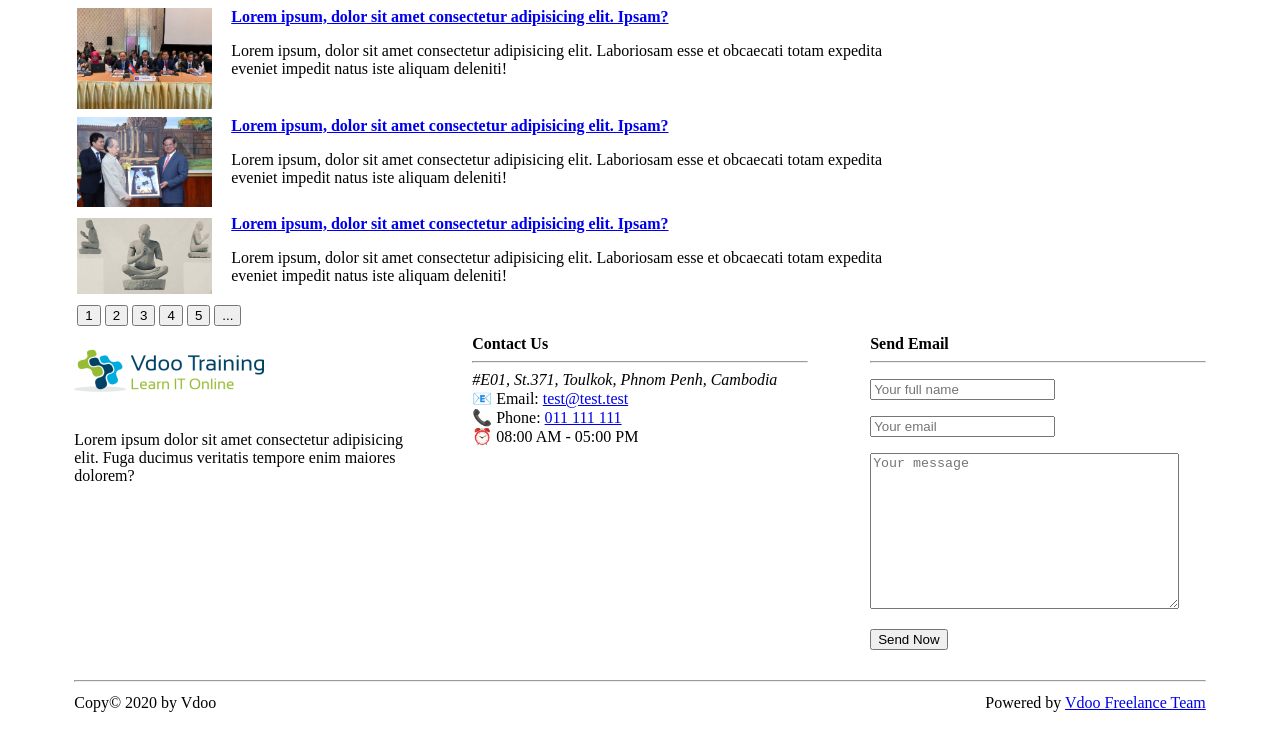
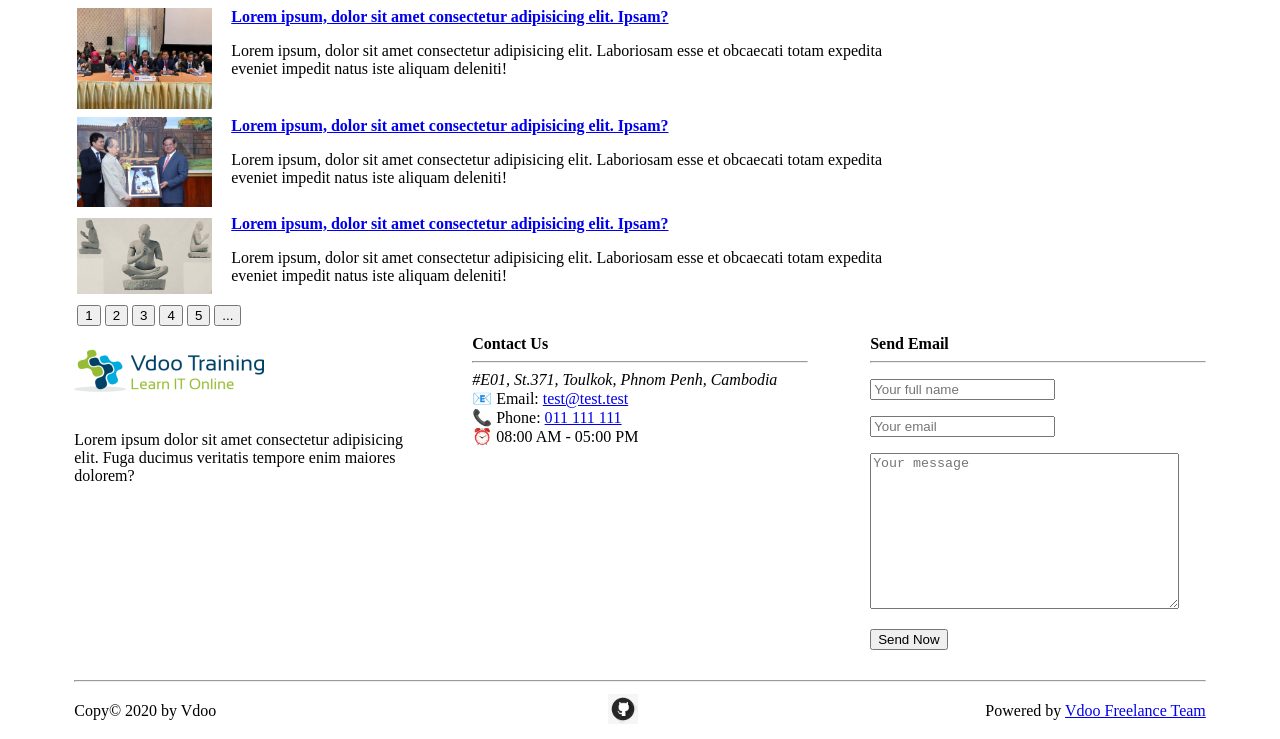
Before and after one commit to vichetmoeng/HTMLProject, a plain HTML site: page index.html in a window 1280 px wide. Shown: the part 3168-3907 px from the top of the page. Drawn offline with Linux system fonts and the light colour scheme.

Commit message:
latest updated

```diff
--- a/index.html
+++ b/index.html
@@ -498,13 +498,16 @@
     </table>
     <table width="90%" align="center">
         <tr>
-            <td colspan="2">
+            <td colspan="3">
                 <hr>
             </td>
         </tr>
         <tr>
-            <td width="50%">
+            <td width="45%">
                 Copy&copy; 2020 by Vdoo
+            </td>
+            <td align="center">
+                <a href="https://github.com/vichetmoeng/HTMLProject" target="_blank"><img src="images/gitLogo.png" alt="git logo error!" title="Click here to get source code!" width="30"></a>
             </td>
             <td align="right">
                 Powered by <a href="#">Vdoo Freelance Team</a>
```
Also changed, not shown: images/gitLogo.png (added), 1 other file.
